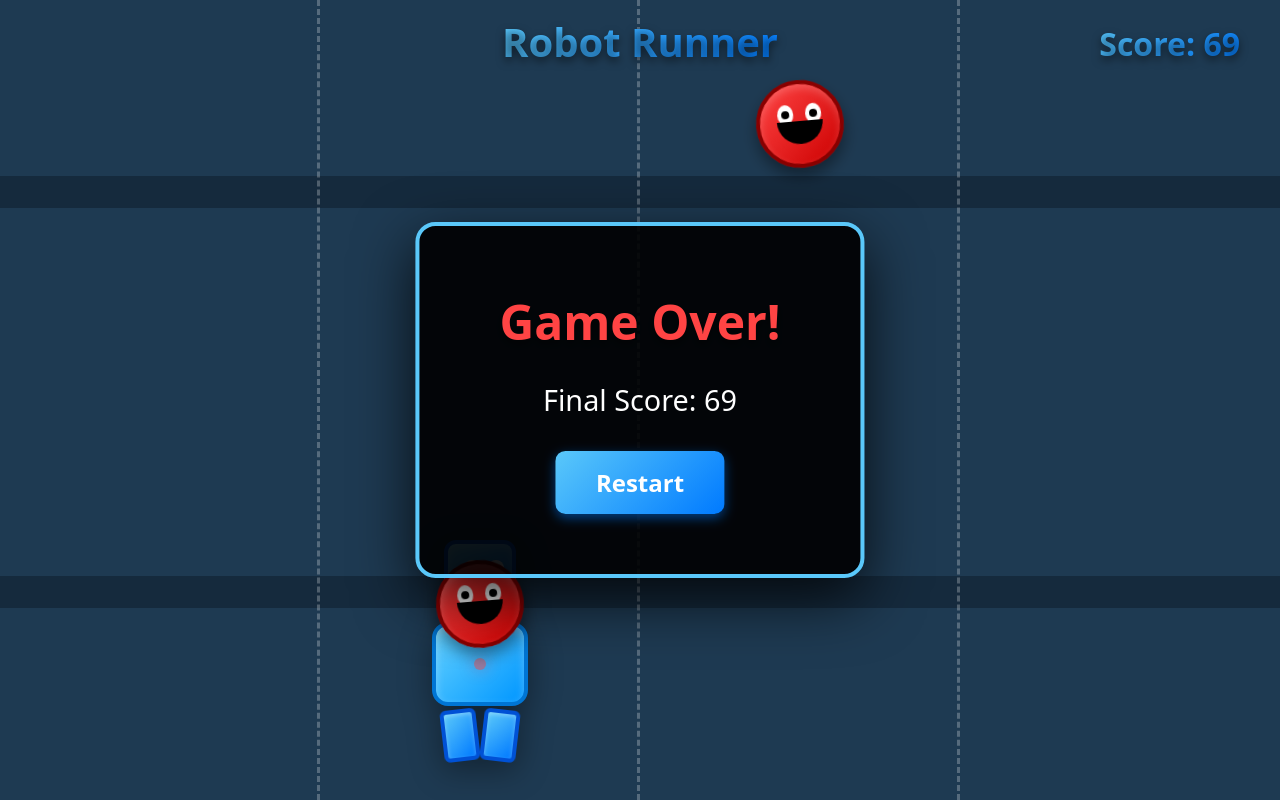
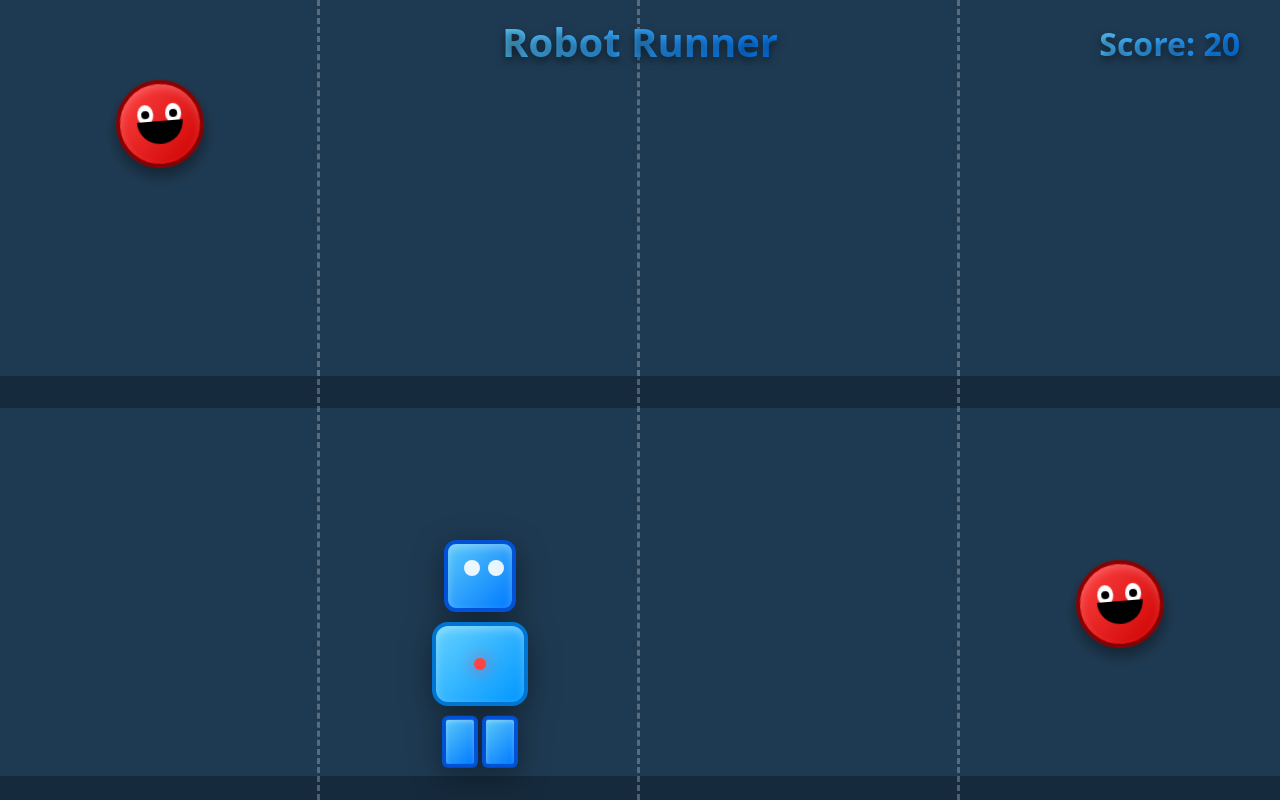
Before and after one commit to fjblau/robot-runner, a React (Vite) app: page / in a window 1280 px wide. Built offline with nearby package versions, Linux system fonts and the light colour scheme.

Commit message:
Polish & Final Verification
Done. Now:
- Avoid a monster: +10 points
- Hit by a monster: -10 points
- Score displays in top-right corner
- Game continues indefinitely

```diff
--- a/src/components/Game.jsx
+++ b/src/components/Game.jsx
@@ -8,62 +8,60 @@ import './Game.css';
 function Game() {
   const currentLane = useKeyPress();
   const [monsters, setMonsters] = useState([]);
-  const [gameOver, setGameOver] = useState(false);
   const [score, setScore] = useState(0);
 
   const spawnMonster = useCallback(() => {
-    if (gameOver) return;
-
     const newMonster = {
       id: Date.now(),
       lane: Math.floor(Math.random() * 4),
-      position: -10
+      position: -10,
+      scored: false
     };
     setMonsters(prev => [...prev, newMonster]);
-  }, [gameOver]);
+  }, []);
 
   useEffect(() => {
-    if (gameOver) return;
-
     const spawnInterval = setInterval(() => {
       spawnMonster();
     }, 1500);
 
     return () => clearInterval(spawnInterval);
-  }, [spawnMonster, gameOver]);
+  }, [spawnMonster]);
 
   useEffect(() => {
-    if (gameOver) return;
-
     const moveInterval = setInterval(() => {
       setMonsters(prev => {
-        const updated = prev.map(monster => ({
-          ...monster,
-          position: monster.position + 2
-        }));
+        const updated = prev.map(monster => {
+          const newPosition = monster.position + 2;
+          let newScored = monster.scored;
 
-        const inBounds = updated.filter(monster => monster.position < 110);
+          if (!monster.scored && newPosition >= 70 && newPosition <= 90) {
+            if (monster.lane === currentLane) {
+              setScore(s => s - 10);
+              newScored = true;
+            }
+          }
 
-        inBounds.forEach(monster => {
-          if (monster.position >= 70 && monster.position <= 90 && monster.lane === currentLane) {
-            setGameOver(true);
+          if (!monster.scored && newPosition > 90) {
+            if (monster.lane !== currentLane || newPosition > 95) {
+              setScore(s => s + 10);
+              newScored = true;
+            }
           }
+
+          return {
+            ...monster,
+            position: newPosition,
+            scored: newScored
+          };
         });
 
-        return inBounds;
+        return updated.filter(monster => monster.position < 110);
       });
-
-      setScore(prev => prev + 1);
     }, 50);
 
     return () => clearInterval(moveInterval);
-  }, [currentLane, gameOver]);
-
-  const restartGame = () => {
-    setMonsters([]);
-    setGameOver(false);
-    setScore(0);
-  };
+  }, [currentLane]);
 
   return (
     <div className="game-container">
@@ -79,13 +77,6 @@ function Game() {
         <Monster key={monster.id} lane={monster.lane} position={monster.position} />
       ))}
       <div className="score">Score: {score}</div>
-      {gameOver && (
-        <div className="game-over">
-          <h2>Game Over!</h2>
-          <p>Final Score: {score}</p>
-          <button onClick={restartGame}>Restart</button>
-        </div>
-      )}
     </div>
   );
 }
```
